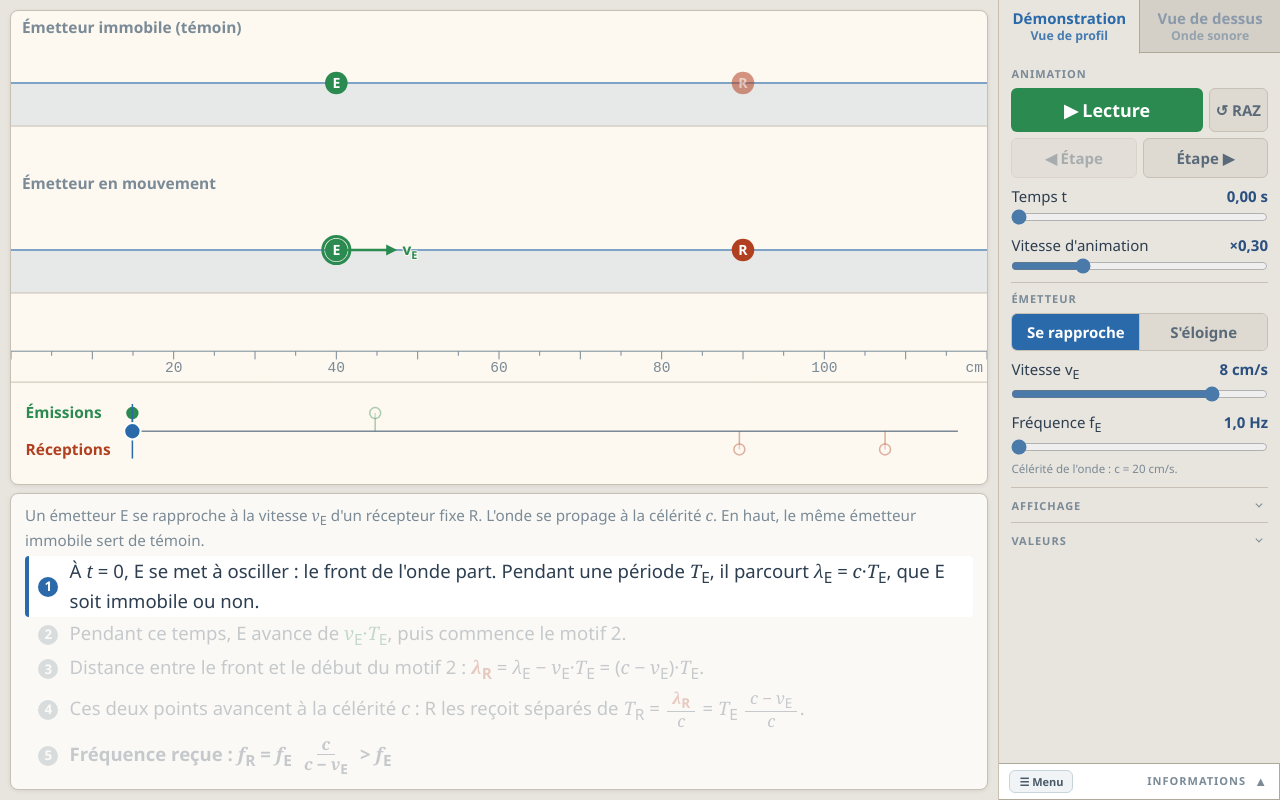
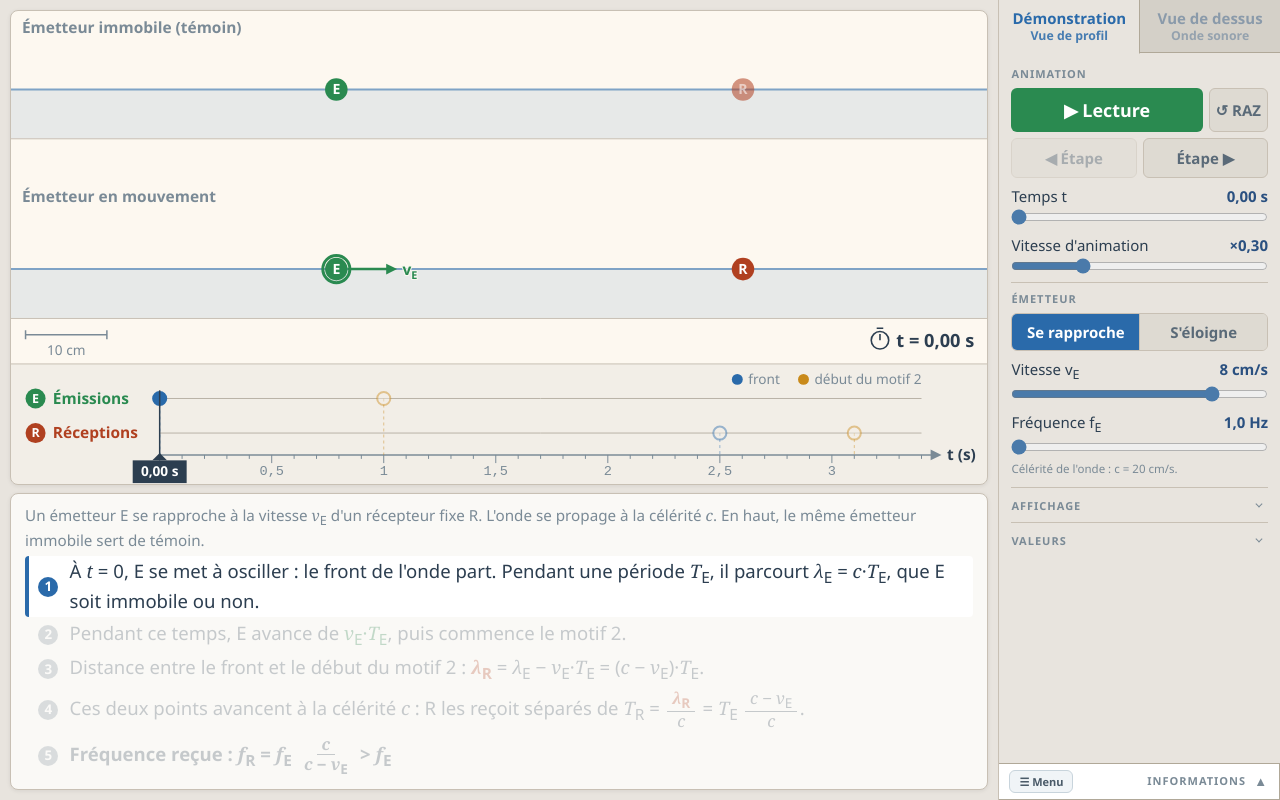
Before and after one commit to Berdous-pc/simulations-physique, a plain HTML site: page doppler/index.html in a window 1280 px wide. Drawn offline with Linux system fonts and the light colour scheme.

Commit message:
Effet Doppler, Demonstration : frise refondue en axe du temps (fleche, t (s), graduations 0,1 s chiffrees tous les 0,5 s, bulle de date sur le curseur, fond teinte), deux lignes de vie E et R avec T_E et T_R a la meme echelle, evenements aux couleurs de la scene (bleu front, ocre debut du motif 2) ; frise facultative (case Frise du temps) ; regle en cm supprimee, remplacee par un segment 10 cm ; chronometre t = ... dans la scene ; bandeau Informations et ARCHITECTURE.md
Co-Authored-By: Claude Fable 5.2 <noreply@anthropic.com>

```diff
--- a/doppler/js/profil.js
+++ b/doppler/js/profil.js
@@ -184,27 +184,28 @@ function dessinerProfil() {
 
   // ── Mise en page : tout se déduit de la taille de police f ──────────
   // De haut en bas : bande témoin (émetteur immobile), barre empilée des
-  // longueurs, bande de l'émetteur en mouvement, cote v_E·T_E, règle, frise.
+  // longueurs, bande de l'émetteur en mouvement, cote v_E·T_E, frise (facultative).
   var f = borner(Math.min(w / 52, h / 26), 12, 24);
-  var hFrise = 5.6 * f;                 // bande de la frise, en bas
+  var hFrise = simD.showFrise ? 6.6 * f : 0;   // bande de la frise, en bas (facultative)
   var hs = h - hFrise;                  // hauteur de la scène
   var s = w / SCENE_L;                  // px par cm
   var X = function (x) { return x * s; };
 
-  var yRegle = hs - 1.7 * f;            // règle graduée
-  var yVe = yRegle - 2.3 * f;           // cote v_E·T_E (au sol, sous la bande mobile)
+  var yVe = hs - 1.6 * f;               // cote v_E·T_E (au sol, sous la bande mobile)
   var yFond = yVe - 0.9 * f;            // fond de la bande mobile
   // Chaque bande : 0,6 f au-dessus des crêtes et sous les creux ; la bande
   // mobile garde 0,7 f de plus en haut pour l'étiquette « motif 2 »
-  var A = borner((hs - 13.35 * f) / 4, 5, 2.2 * f); // amplitude à l'écran
+  var A = borner((hs - 10.95 * f) / 4, 5, 3 * f);   // amplitude à l'écran
+  // hauteur en trop (frise masquée) : répartie en profondeur d'eau sous les creux
+  var jeu = Math.max(0, hs - 10.95 * f - 4 * A) / 2;
   var yLblT = 0.9 * f;                  // ligne du titre de la bande témoin
   var yT0 = 1.6 * f;                    // haut de la bande témoin
   var y0T = yT0 + 0.6 * f + A;          // niveau de repos, bande témoin
-  var yFondT = y0T + A + 0.6 * f;       // fond de la bande témoin
+  var yFondT = y0T + A + 0.6 * f + jeu;      // fond de la bande témoin
   var yB1 = yFondT + 1.5 * f;           // barre empilée, ligne 1 (λ_E)
   var yB2 = yB1 + 0.75 * f;             // barre empilée, ligne 2 (λ_R)
   var yLblM = yB2 + 0.9 * f;            // ligne du titre de la bande mobile
-  var y0 = yFond - 0.6 * f - A;         // niveau de repos, bande mobile
+  var y0 = yFond - 0.6 * f - A - jeu;       // niveau de repos, bande mobile
   var r = 0.62 * f;                     // rayon des pastilles E et R
 
   // ── Grandeurs physiques de l'instant ────────────────────────────────
@@ -310,24 +311,38 @@ function dessinerProfil() {
   texteIndices(ctx, 'Émetteur immobile (témoin)', 0.6 * f, yLblT, f * 0.85, COL_GRIS, 'left', true);
   texteIndices(ctx, 'Émetteur en mouvement', 0.6 * f, yLblM, f * 0.85, COL_GRIS, 'left', true);
 
-  // ── Règle graduée (cm) ──────────────────────────────────────────────
-  var fRegle = Math.max(11, f * 0.8);
+  // ── Échelle des distances (10 cm) et chronomètre ────────────────────
+  // L'échelle remplace l'ancienne règle graduée, au sol à gauche de la scène.
+  var fEch = Math.max(11, f * 0.75);
+  var xEch1 = 0.8 * f, xEch2 = xEch1 + 10 * s;
   ctx.strokeStyle = COL_GRIS;
-  ctx.fillStyle = COL_GRIS;
-  ctx.lineWidth = 1;
-  ctx.font = fRegle + 'px monospace';
-  ctx.textAlign = 'center';
-  ctx.textBaseline = 'top';
+  ctx.lineWidth = 1.5;
   ctx.beginPath();
-  ctx.moveTo(0, yRegle); ctx.lineTo(w, yRegle);
-  for (var xg = 0; xg <= SCENE_L; xg += 5) {
-    var ht = (xg % 10 === 0) ? f * 0.45 : f * 0.25;
-    ctx.moveTo(X(xg), yRegle); ctx.lineTo(X(xg), yRegle + ht);
-  }
+  ctx.moveTo(xEch1, yVe - 0.25 * f); ctx.lineTo(xEch1, yVe + 0.25 * f);
+  ctx.moveTo(xEch1, yVe); ctx.lineTo(xEch2, yVe);
+  ctx.moveTo(xEch2, yVe - 0.25 * f); ctx.lineTo(xEch2, yVe + 0.25 * f);
   ctx.stroke();
-  for (xg = 20; xg < SCENE_L; xg += 20) ctx.fillText(String(xg), X(xg), yRegle + f * 0.55);
-  ctx.textAlign = 'right';
-  ctx.fillText('cm', w - 4, yRegle + f * 0.55);
+  texteIndices(ctx, '10 cm', (xEch1 + xEch2) / 2, yVe + 0.85 * f, fEch, COL_GRIS, 'center', false);
+
+  // Chronomètre : la date courante, au sol à droite de la scène (juste au-dessus de la frise)
+  var yChrono = yVe + 0.3 * f;
+  var txtChrono = 't = ' + fmtFR(t, 2) + ' s';
+  ctx.font = 'bold ' + f + 'px ' + POLICE;
+  var lChrono = ctx.measureText(txtChrono).width;
+  var xChrono = w - 0.7 * f - lChrono;          // début du texte
+  var rH = 0.48 * f, xH = xChrono - 0.9 * f;    // cadran
+  ctx.strokeStyle = COL_TEXTE;
+  ctx.lineWidth = 1.6;
+  ctx.beginPath();
+  ctx.arc(xH, yChrono, rH, 0, 2 * Math.PI);
+  ctx.moveTo(xH - 0.18 * f, yChrono - rH - 0.18 * f); ctx.lineTo(xH + 0.18 * f, yChrono - rH - 0.18 * f);
+  ctx.stroke();
+  // aiguille : un tour par période d'émission
+  var aH = 2 * Math.PI * (t / TE) - Math.PI / 2;
+  ctx.beginPath();
+  ctx.moveTo(xH, yChrono); ctx.lineTo(xH + 0.72 * rH * Math.cos(aH), yChrono + 0.72 * rH * Math.sin(aH));
+  ctx.stroke();
+  texteIndices(ctx, txtChrono, xChrono, yChrono, f, COL_TEXTE, 'left', true);
 
   // ── Front de l'onde : une seule barre, commune aux deux bandes ──────
   if (t > 0 && xF <= SCENE_L + 0.01) {
@@ -444,85 +459,139 @@ function dessinerProfil() {
   _pastille(ctx, X(xE), yE, r, COL_EMET, 'E', 1);
   _pastille(ctx, X(X_RECEPTEUR), yR, r, COL_RECEP, 'R', 1);
 
-  // ── Frise des instants ──────────────────────────────────────────────
-  var yAx = h - 2.9 * f;
+  // ── Frise : axe du temps gradué en secondes, lignes de vie de E et de R ──
+  if (!simD.showFrise) { _geo = null; return; }
+
+  var yLE = hs + 1.9 * f;               // ligne de vie de l'émetteur
+  var yLR = hs + 3.8 * f;               // ligne de vie du récepteur
+  var yAx = hs + 5.0 * f;               // axe du temps
   var fF = f * 0.85;
   ctx.font = 'bold ' + fF + 'px ' + POLICE;
-  var xs0 = 0.8 * f + ctx.measureText('Réceptions').width + 1.2 * f;
-  var xs1 = w - 1.6 * f;
+  var xs0 = 0.8 * f + 1.5 * f + ctx.measureText('Réceptions').width + 1.2 * f;
+  var xs1 = w - 3.6 * f;
   var TX = function (tt) { return xs0 + (tt / tFin) * (xs1 - xs0); };
   _geo = { hs: hs, xs0: xs0, xs1: xs1, tFin: tFin };
 
+  // Fond teinté : la frise est une zone à part, ce n'est plus la scène
+  ctx.fillStyle = 'rgba(44,62,80,0.05)';
+  ctx.fillRect(0, hs, w, h - hs);
   ctx.strokeStyle = '#c8c0b4';
   ctx.lineWidth = 1;
   ctx.beginPath();
   ctx.moveTo(0, hs); ctx.lineTo(w, hs);
   ctx.stroke();
 
-  texteIndices(ctx, 'Émissions', 0.8 * f, yAx - 1.0 * f, fF, COL_EMET, 'left', true);
-  texteIndices(ctx, 'Réceptions', 0.8 * f, yAx + 1.0 * f, fF, COL_RECEP, 'left', true);
+  // Colonne de gauche : pastilles E et R, comme dans la scène
+  _pastille(ctx, 0.8 * f + 0.55 * f, yLE, 0.55 * f, COL_EMET, 'E', 1);
+  _pastille(ctx, 0.8 * f + 0.55 * f, yLR, 0.55 * f, COL_RECEP, 'R', 1);
+  texteIndices(ctx, 'Émissions', 0.8 * f + 1.5 * f, yLE, fF, COL_EMET, 'left', true);
+  texteIndices(ctx, 'Réceptions', 0.8 * f + 1.5 * f, yLR, fF, COL_RECEP, 'left', true);
 
-  // Axe du temps, partie écoulée en bleu
+  // Légende des événements, aux couleurs de la scène
+  var xLeg = xs1, yLeg = hs + 0.85 * f, fLeg = f * 0.75;
+  ctx.font = fLeg + 'px ' + POLICE;
+  var lLeg2 = ctx.measureText('début du motif 2').width, lLeg1 = ctx.measureText('front').width;
+  texteIndices(ctx, 'début du motif 2', xLeg - lLeg2, yLeg, fLeg, COL_GRIS, 'left', false);
+  var xP2 = xLeg - lLeg2 - 0.6 * f;
+  texteIndices(ctx, 'front', xP2 - 1.3 * f - lLeg1, yLeg, fLeg, COL_GRIS, 'left', false);
+  var xP1 = xP2 - 1.3 * f - lLeg1 - 0.6 * f;
+  ctx.fillStyle = COL_MOTIF2;
+  ctx.beginPath(); ctx.arc(xP2, yLeg, 0.3 * f, 0, 2 * Math.PI); ctx.fill();
+  ctx.fillStyle = COL_ONDE;
+  ctx.beginPath(); ctx.arc(xP1, yLeg, 0.3 * f, 0, 2 * Math.PI); ctx.fill();
+
+  // Lignes de vie
+  ctx.strokeStyle = '#b9b2a6';
+  ctx.lineWidth = 1;
+  ctx.beginPath();
+  ctx.moveTo(xs0, yLE); ctx.lineTo(xs1, yLE);
+  ctx.moveTo(xs0, yLR); ctx.lineTo(xs1, yLR);
+  ctx.stroke();
+
+  // Axe du temps : flèche, « t (s) », graduations tous les 0,1 s, valeurs tous les 0,5 s
+  var xFl = xs1 + 1.1 * f;
+  fleche(ctx, xs0, xFl, yAx, { couleur: COL_GRIS, epais: 1.5, tete: 0.6 * f });
+  texteIndices(ctx, 't (s)', xFl + 0.3 * f, yAx, fF, COL_TEXTE, 'left', true);
+  var fGrad = Math.max(11, f * 0.75);
   ctx.strokeStyle = COL_GRIS;
-  ctx.lineWidth = 1.5;
+  ctx.fillStyle = COL_GRIS;
+  ctx.lineWidth = 1;
+  ctx.font = fGrad + 'px monospace';
+  ctx.textAlign = 'center';
+  ctx.textBaseline = 'top';
   ctx.beginPath();
-  ctx.moveTo(xs0, yAx); ctx.lineTo(xs1, yAx);
+  var nGrad = Math.floor(tFin / 0.1 + 1e-6);
+  for (var g = 0; g <= nGrad; g++) {
+    var hg = (g % 5 === 0) ? 0.45 * f : 0.22 * f;
+    ctx.moveTo(TX(g * 0.1), yAx); ctx.lineTo(TX(g * 0.1), yAx + hg);
+  }
   ctx.stroke();
-  ctx.strokeStyle = COL_ONDE;
+  for (g = 0; g <= nGrad; g += 5) {
+    ctx.fillText(fmtFR(g * 0.1, (g % 10) ? 1 : 0), TX(g * 0.1), yAx + 0.55 * f);
+  }
+
+  // Temps écoulé : trait épais sur l'axe (couleur neutre, pas celle de l'onde)
+  ctx.strokeStyle = COL_TEXTE;
   ctx.lineWidth = 3.5;
   ctx.beginPath();
   ctx.moveTo(xs0, yAx); ctx.lineTo(TX(t), yAx);
   ctx.stroke();
 
-  // Repère d'un instant clé : plein s'il est atteint, creux sinon
-  function repere(tt, cote, couleur) {
-    var atteint = t >= tt - 1e-9;
-    var yy = yAx + cote * 1.0 * f;
-    ctx.save();
-    ctx.globalAlpha = atteint ? 1 : 0.4;
-    ctx.strokeStyle = couleur;
-    ctx.fillStyle = atteint ? couleur : '#fdf8f0';
-    ctx.lineWidth = 1.5;
-    ctx.beginPath();
-    ctx.moveTo(TX(tt), yAx); ctx.lineTo(TX(tt), yy);
-    ctx.stroke();
-    ctx.beginPath();
-    ctx.arc(TX(tt), yy, 0.3 * f, 0, 2 * Math.PI);
-    ctx.fill();
-    ctx.stroke();
-    ctx.restore();
-  }
-  repere(0, -1, COL_EMET);
-  repere(TE, -1, COL_EMET);
-  repere(T1, 1, COL_RECEP);
-  repere(T2, 1, COL_RECEP);
-
-  // Durées T_E (entre les émissions) et T_R (entre les réceptions)
-  function duree(ta, tb, cote, couleur, texte) {
-    var yy = yAx + cote * 1.0 * f;
+  // Durées T_E (entre les émissions) et T_R (entre les réceptions) : même échelle,
+  // l'une au-dessus de l'autre
+  function duree(ta, tb, yy, couleur, texte) {
     ctx.strokeStyle = couleur;
     ctx.lineWidth = 3;
     ctx.beginPath();
     ctx.moveTo(TX(ta), yy); ctx.lineTo(TX(tb), yy);
     ctx.stroke();
-    texteIndices(ctx, texte, (TX(ta) + TX(tb)) / 2, yy + cote * 0.95 * f, fF, couleur, 'center', true);
+    texteIndices(ctx, texte, (TX(ta) + TX(tb)) / 2, yy - 0.95 * f, fF, couleur, 'center', true);
   }
-  if (fige) duree(0, TE, -1, COL_EMET, 'T_{E} = ' + fmtFR(TE, 2) + ' s');
-  if (t >= T2 - 1e-9) duree(T1, T2, 1, COL_RECEP, 'T_{R} = ' + fmtFR(dopTR(), 2) + ' s');
+  if (fige) duree(0, TE, yLE, COL_EMET, 'T_{E} = ' + fmtFR(TE, 2) + ' s');
+  if (t >= T2 - 1e-9) duree(T1, T2, yLR, COL_RECEP, 'T_{R} = ' + fmtFR(dopTR(), 2) + ' s');
 
-  // Curseur du temps (poignée à faire glisser)
-  ctx.strokeStyle = COL_ONDE;
+  // Événement : rond de la couleur de ce qu'il concerne (front bleu, motif 2
+  // ocre), plein s'il est atteint, creux sinon ; rappel en pointillés jusqu'à l'axe
+  function evenement(tt, yy, couleur) {
+    var atteint = t >= tt - 1e-9;
+    ctx.save();
+    ctx.globalAlpha = atteint ? 1 : 0.45;
+    _rappel(ctx, TX(tt), yy, yAx, couleur);
+    ctx.strokeStyle = couleur;
+    ctx.fillStyle = atteint ? couleur : '#f4efe6';
+    ctx.lineWidth = 2;
+    ctx.beginPath();
+    ctx.arc(TX(tt), yy, 0.36 * f, 0, 2 * Math.PI);
+    ctx.fill();
+    ctx.stroke();
+    ctx.restore();
+  }
+  evenement(0, yLE, COL_ONDE);
+  evenement(TE, yLE, COL_MOTIF2);
+  evenement(T1, yLR, COL_ONDE);
+  evenement(T2, yLR, COL_MOTIF2);
+
+  // Curseur du temps : trait vertical et bulle portant la date (à faire glisser)
+  var xCur = TX(t), txtCur = fmtFR(t, 2) + ' s';
+  ctx.strokeStyle = COL_TEXTE;
   ctx.lineWidth = 1.5;
   ctx.beginPath();
-  ctx.moveTo(TX(t), yAx - 1.5 * f); ctx.lineTo(TX(t), yAx + 1.5 * f);
+  ctx.moveTo(xCur, hs + 1.45 * f); ctx.lineTo(xCur, yAx);
   ctx.stroke();
-  ctx.fillStyle = COL_ONDE;
-  ctx.strokeStyle = '#fff';
-  ctx.lineWidth = 2;
+  ctx.font = 'bold ' + fGrad + 'px ' + POLICE;
+  var lB = ctx.measureText(txtCur).width + 0.9 * f, hBu = 1.25 * f;
+  var xB = borner(xCur - lB / 2, 2, w - 2 - lB), yB = yAx + 0.3 * f;
+  ctx.fillStyle = COL_TEXTE;
   ctx.beginPath();
-  ctx.arc(TX(t), yAx, 0.45 * f, 0, 2 * Math.PI);
+  ctx.moveTo(xCur, yAx - 0.1 * f);
+  ctx.lineTo(xCur + 0.4 * f, yB); ctx.lineTo(xCur - 0.4 * f, yB);
+  ctx.closePath();
   ctx.fill();
-  ctx.stroke();
+  ctx.fillRect(xB, yB, lB, hBu);
+  ctx.fillStyle = '#fff';
+  ctx.textAlign = 'center';
+  ctx.textBaseline = 'middle';
+  ctx.fillText(txtCur, xB + lB / 2, yB + hBu / 2 + 0.03 * f);
 }
 
 // ══════════════════════════════════════════════════════════════════════
--- a/doppler/js/sim.js
+++ b/doppler/js/sim.js
@@ -32,7 +32,9 @@ var simD = {
   sens: 1,           // +1 : l'émetteur se rapproche du récepteur ; -1 : il s'éloigne
   vE: 8,             // vitesse de l'émetteur (cm/s), toujours positive
   fE: 1,             // fréquence d'émission (Hz)
-  showCotes: true,   // cotes λ_E, λ_R et v_E·T_E sur la scène  showDemo: true     // démonstration écrite sous la scène
+  showCotes: true,   // cotes λ_E, λ_R et v_E·T_E sur la scène
+  showFrise: true,   // frise du temps sous la scène
+  showDemo: true    // démonstration écrite sous la scène
 };
 
 // ══════════════════════════════════════════════════════════════════════
```
Also changed, not shown: doppler/index.html (+7 -2 lines), 1 other file.
